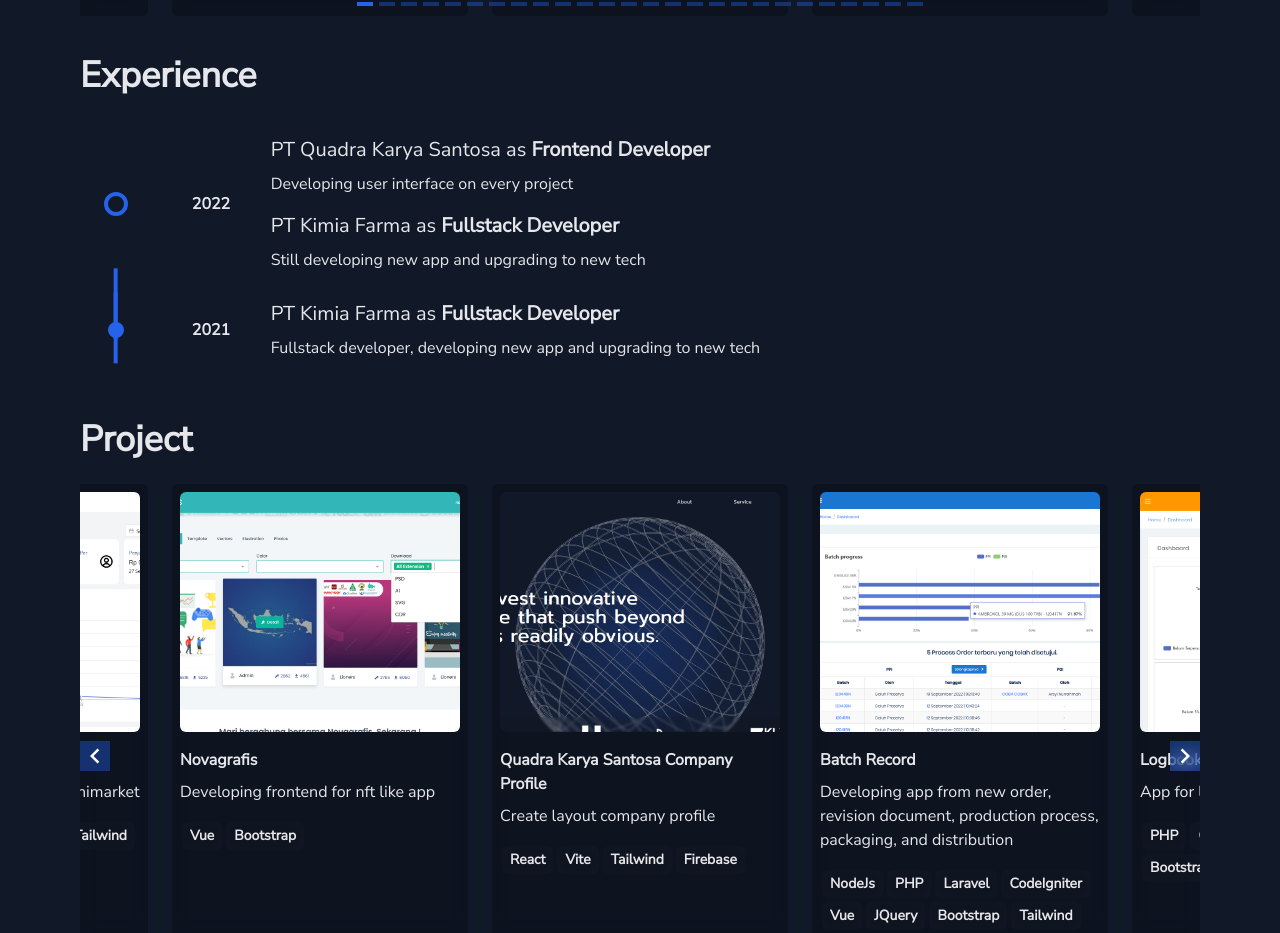
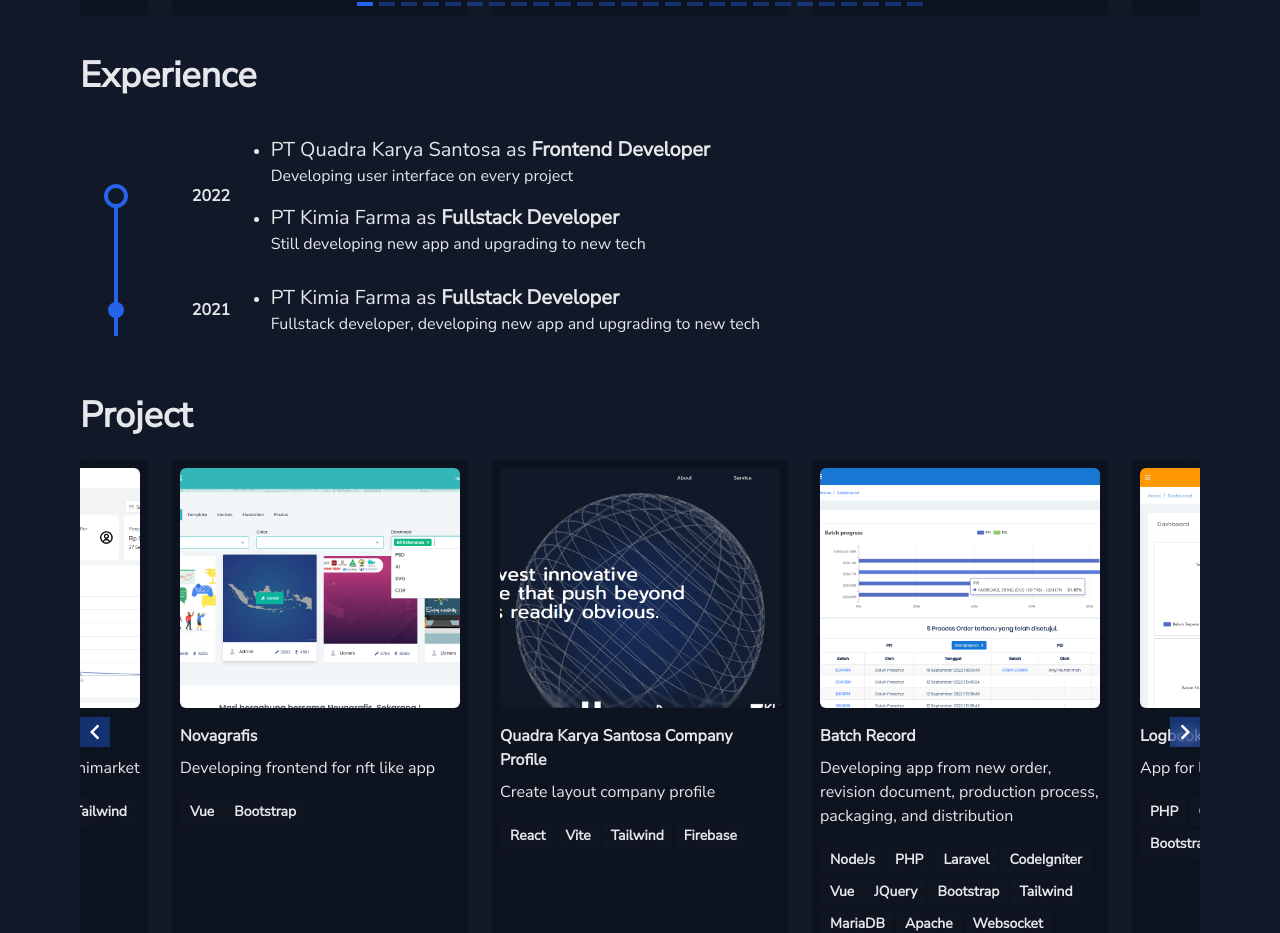
Before and after one commit to Geriano/geriano.github.io-src, a Vue app: page / in a window 1280 px wide. Shown: the part 997-1930 px from the top of the page. Built offline with nearby package versions, Linux system fonts and the light colour scheme.

Commit message:
make experience as list

```diff
--- a/src/Experience.vue
+++ b/src/Experience.vue
@@ -46,21 +46,21 @@
               />
             </div>
 
-            <div class="border-2 w-full absolute rotate-90" :class="{ 'border-blue-600 -bottom-[25%]': i == 0, 'border-blue-600 bottom-[50%]': i > 0 }" />
+            <div class="border-2 border-blue-600 h-full w-1 absolute left-[50%] right-[50%] -translate-x-[50%] transform" :class="{'translate-y-[50%]': i === 0}" />
           </div>
 
           <p class="col-span-2 md:col-span-1 font-semibold flex items-center justify-center">
             {{ year }}
           </p>
 
-          <div class="col-span-full md:col-span-10 flex flex-col space-y-4 w-full">
+          <ul class="col-span-full md:col-span-10 flex flex-col space-y-4 w-full list-disc">
             <template v-for="(work, j) in exprs[year]" :key="j">
-              <div class="flex flex-col space-y-2 mt-4 md:mt-0">
+              <li class="mt-4 md:mt-0">
                 <h1 class="text-xl">{{ work.at }} as <span class="font-semibold">{{ work.as }}</span></h1>
                 <p>{{ work.desc }}</p>
-              </div>
+              </li>
             </template>
-          </div>
+          </ul>
         </div>
       </template>
     </div>
```
